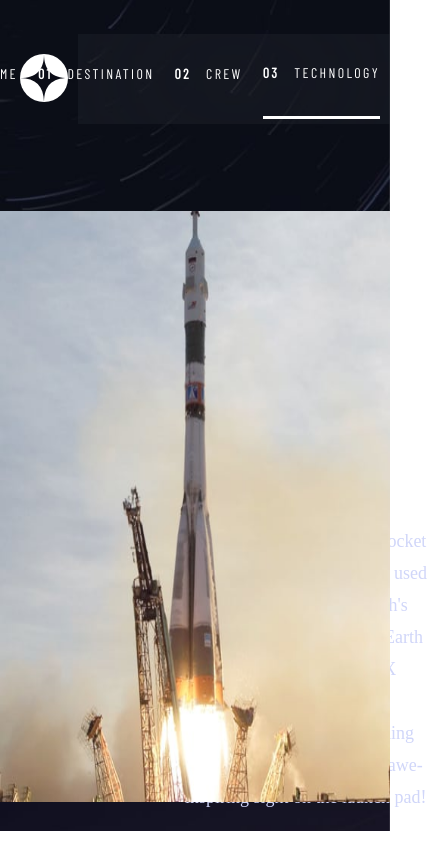
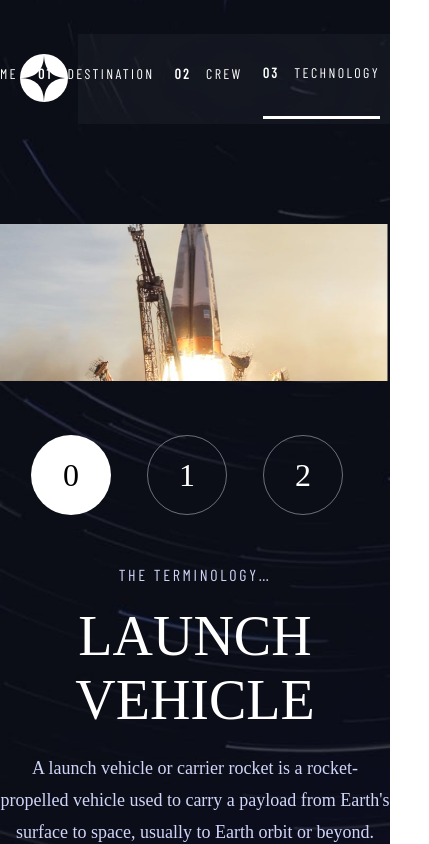
Before and after one commit to wrongbyte/space-site, a React (Create React App) app: page /technology in a window 390 px wide. Shown: the top 844 px of the page, 429 px wide, since content can reach past the window. Built offline with nearby package versions, Linux system fonts and the light colour scheme.

Commit message:
technology tablet design

```diff
--- a/src/pages/Technology.tsx
+++ b/src/pages/Technology.tsx
@@ -8,9 +8,8 @@ export default function Technology() {
     return (
         <main className='technology'>
             <span className='page-title'><span className='page-number'>03</span> SPACE LAUNCH 101</span>
-
+            <div className='technology-wrapper'>
                 <section className='technology-info'>
-
                     <nav className='technology-nav'>
                     {
                         data.technology.map((technology, index) => {
@@ -32,8 +31,12 @@ export default function Technology() {
                         <span className='technology-description'>{data.technology[technologyIndex].description}</span>
                     </div>
                 </section>
+                <picture>
+                    <source media='(max-width:1020px)' srcSet={data.technology[technologyIndex].images.landscape}/>
+                    <img className='technology-image' src={data.technology[technologyIndex].images.portrait}/>
+                </picture>
 
-                        <img className='technology-image' src={data.technology[technologyIndex].images.portrait}></img>
+            </div>
         </main>
     )
 }
--- a/src/pages/technology.css
+++ b/src/pages/technology.css
@@ -101,3 +101,47 @@
     margin-right: 16px;
     cursor: pointer;
 }
+
+@media(max-width:1020px) {
+    .technology {
+        height: 100%;
+        background: var(--tablet-technology-image) no-repeat;
+        background-position:center ;
+        background-size: cover;
+    }
+
+    .technology-nav {
+        flex-direction: row;
+        justify-content: center;
+    }
+
+    .page-title {
+        border: 2px solid red;
+        position: relative;
+        top: -10vh;
+        left: -15vw;
+    }
+    .technology-wrapper {
+        margin-top: 20vh;
+        text-align: center;
+        display: flex;
+        flex-direction: column-reverse;
+        gap: 50px;
+    }
+
+    .technology-text {
+        margin-bottom: 15vh;
+    }
+
+    .technology-info {
+        position: static;
+        display: flex;
+        flex-direction: column;
+        align-items: center;
+    }
+
+    .technology-image {
+        width: 100%;
+        position: static;
+    }
+}
```
Lines whose indentation alone changed are shown as unchanged.
